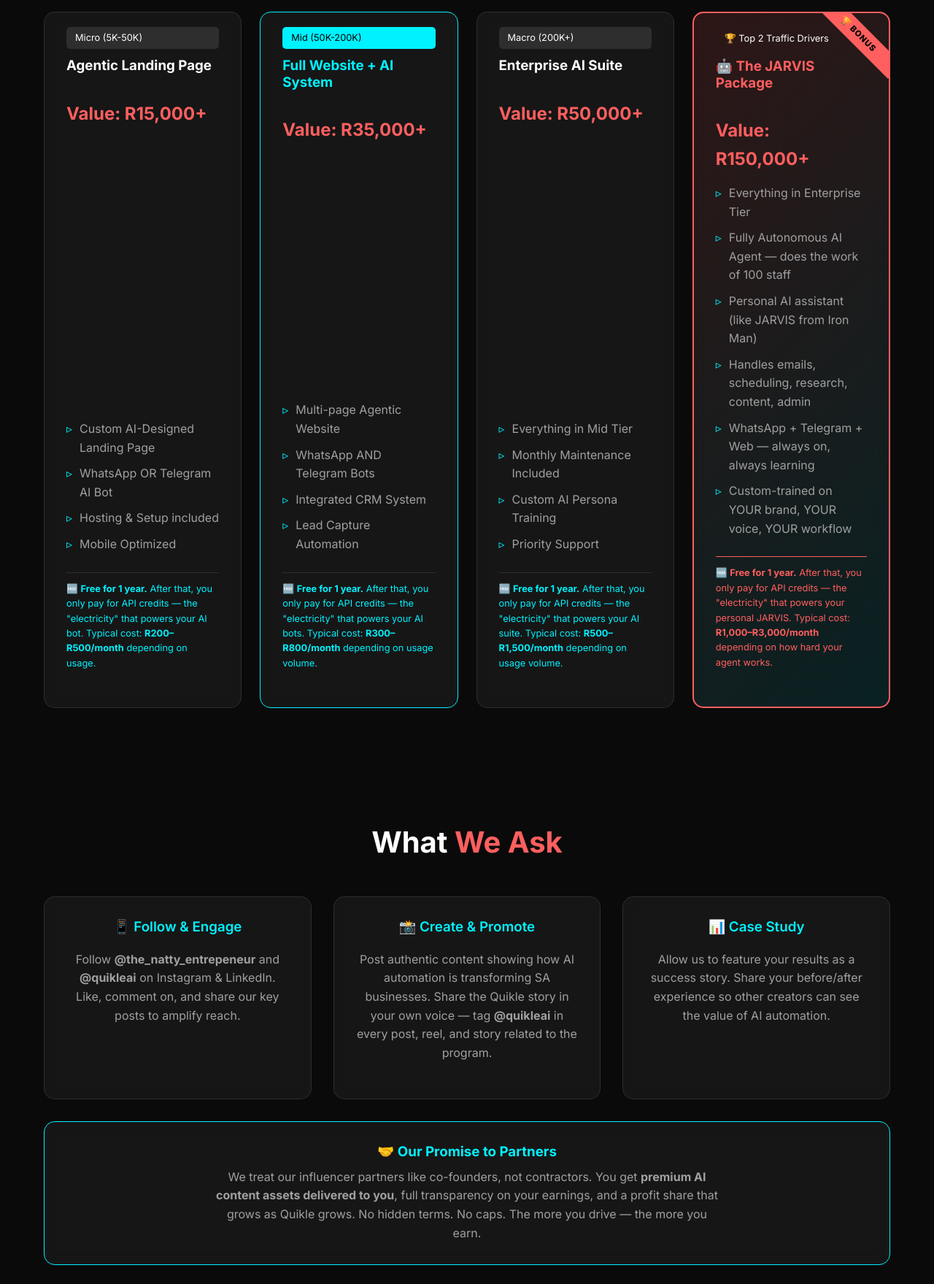
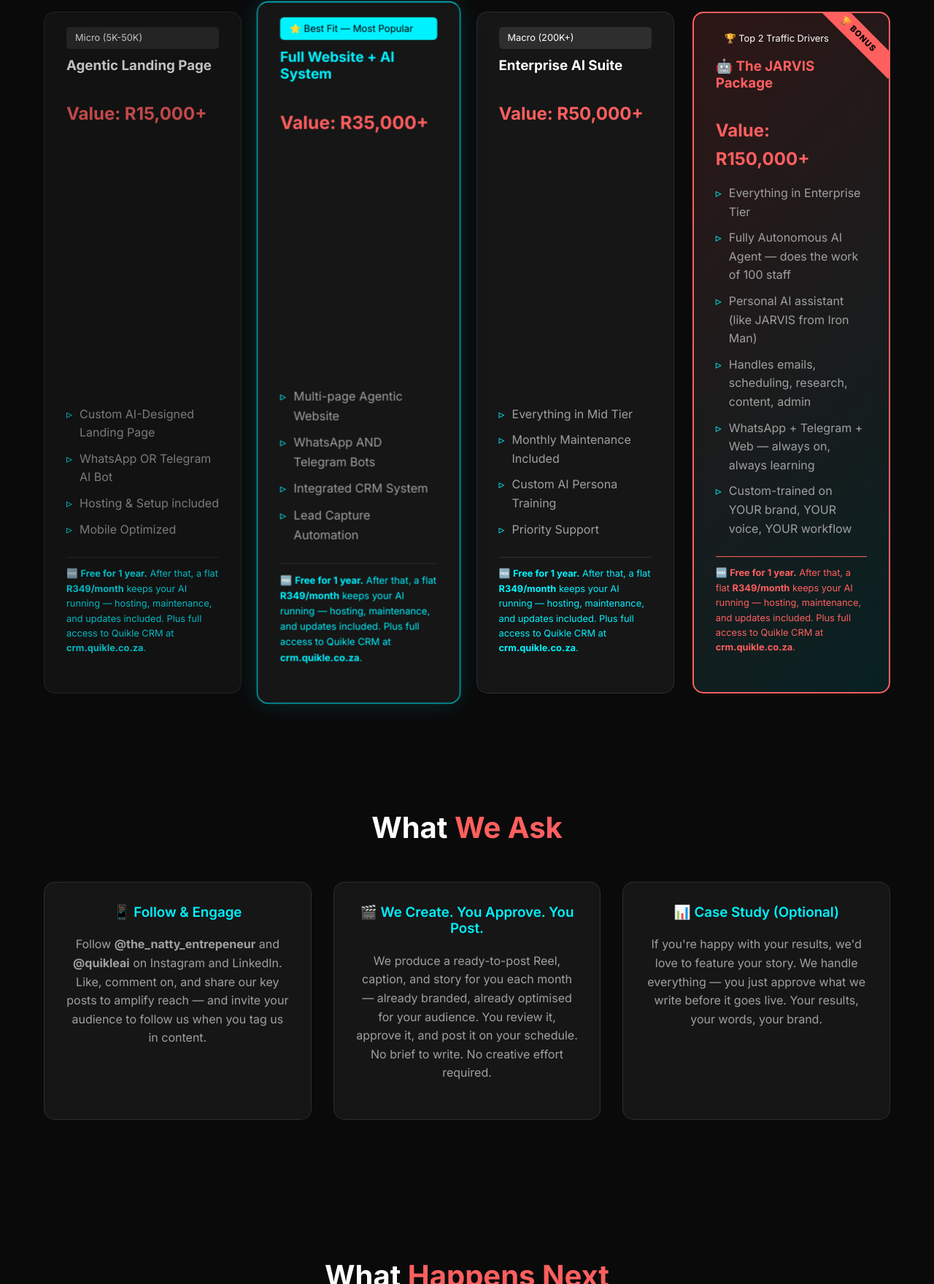
Before and after one commit to lance-blip/quikle-partners, a plain HTML site: page index.html in a window 1280 px wide. Shown: the part 1041-2800 px from the top of the page at 73% size. Drawn offline with Linux system fonts and the light colour scheme.

Commit message:
SB7 full rewrite: R349 flat rate + CRM, What Happens Next section, We Create You Post, MID tier dominant, social proof line

```diff
--- a/index.html
+++ b/index.html
@@ -349,6 +349,7 @@
             <div class="tagline">We're selecting 10 South African Creators</div>
             <h1>You built the audience. Now let AI build your business.</h1>
             <p style="font-size: 1.2rem; margin: 30px 0;">10 SA creators get a free AI-powered website and chatbot — built, hosted, and running in 7 days.</p>
+            <p style="font-size: 0.9rem; color: var(--primary); margin-bottom: 20px; font-style: italic;">Already trusted by SA creators and founders building smarter.</p>
             <a href="#apply" class="btn">Claim Your Free AI Website →</a>
         </div>
     </section>
@@ -359,7 +360,7 @@
             <p style="font-size: 1.15rem; font-weight: 700; text-align: center; color: #FFFFFF; margin-bottom: 40px; margin-top: -20px;">Most creators are leaving R15K–R50K on the table every month because their online presence doesn't sell while they sleep. This fixes that.</p>
             <h2>What <span>You Get</span></h2>
             <div class="grid-4">
-                <div class="glass-card tier-card">
+                <div class="glass-card tier-card" style="opacity: 0.75;">
                     <div class="tier-badge">Micro (5K-50K)</div>
                     <h3>Agentic Landing Page</h3>
                     <div class="tier-price">Value: R15,000+</div>
@@ -369,10 +370,10 @@
                         <li>Hosting & Setup included</li>
                         <li>Mobile Optimized</li>
                     </ul>
-                    <p style="font-size: 0.8rem; color: var(--primary); margin-top: 15px; border-top: 1px solid var(--glass-border); padding-top: 12px;">🆓 <strong>Free for 1 year.</strong> After that, you only pay for API credits — the "electricity" that powers your AI bot. Typical cost: <strong>R200–R500/month</strong> depending on usage.</p>
+                    <p style="font-size: 0.8rem; color: var(--primary); margin-top: 15px; border-top: 1px solid var(--glass-border); padding-top: 12px;">🆓 <strong>Free for 1 year.</strong> After that, a flat <strong>R349/month</strong> keeps your AI running — hosting, maintenance, and updates included. Plus full access to Quikle CRM at <strong>crm.quikle.co.za</strong>.</p>
                 </div>
-                <div class="glass-card tier-card" style="border-color: var(--primary);">
-                    <div class="tier-badge" style="background: var(--primary); color: #000;">Mid (50K-200K)</div>
+                <div class="glass-card tier-card" style="border-color: var(--primary); transform: scale(1.03); box-shadow: 0 0 30px rgba(0,242,255,0.15);">
+                    <div class="tier-badge" style="background: var(--primary); color: #000;">⭐ Best Fit — Most Popular</div>
                     <h3 style="color: var(--primary);">Full Website + AI System</h3>
                     <div class="tier-price">Value: R35,000+</div>
                     <ul class="tier-features">
@@ -381,7 +382,7 @@
                         <li>Integrated CRM System</li>
                         <li>Lead Capture Automation</li>
                     </ul>
-                    <p style="font-size: 0.8rem; color: var(--primary); margin-top: 15px; border-top: 1px solid var(--glass-border); padding-top: 12px;">🆓 <strong>Free for 1 year.</strong> After that, you only pay for API credits — the "electricity" that powers your AI bots. Typical cost: <strong>R300–R800/month</strong> depending on usage volume.</p>
+                    <p style="font-size: 0.8rem; color: var(--primary); margin-top: 15px; border-top: 1px solid var(--glass-border); padding-top: 12px;">🆓 <strong>Free for 1 year.</strong> After that, a flat <strong>R349/month</strong> keeps your AI running — hosting, maintenance, and updates included. Plus full access to Quikle CRM at <strong>crm.quikle.co.za</strong>.</p>
                 </div>
                 <div class="glass-card tier-card">
                     <div class="tier-badge">Macro (200K+)</div>
@@ -393,7 +394,7 @@
                         <li>Custom AI Persona Training</li>
                         <li>Priority Support</li>
                     </ul>
-                    <p style="font-size: 0.8rem; color: var(--primary); margin-top: 15px; border-top: 1px solid var(--glass-border); padding-top: 12px;">🆓 <strong>Free for 1 year.</strong> After that, you only pay for API credits — the "electricity" that powers your AI suite. Typical cost: <strong>R500–R1,500/month</strong> depending on usage volume.</p>
+                    <p style="font-size: 0.8rem; color: var(--primary); margin-top: 15px; border-top: 1px solid var(--glass-border); padding-top: 12px;">🆓 <strong>Free for 1 year.</strong> After that, a flat <strong>R349/month</strong> keeps your AI running — hosting, maintenance, and updates included. Plus full access to Quikle CRM at <strong>crm.quikle.co.za</strong>.</p>
                 </div>
                 <div class="glass-card tier-card bonus-card">
                     <div class="tier-badge" style="background: transparent;">🏆 Top 2 Traffic Drivers</div>
@@ -407,7 +408,7 @@
                         <li>WhatsApp + Telegram + Web — always on, always learning</li>
                         <li>Custom-trained on YOUR brand, YOUR voice, YOUR workflow</li>
                     </ul>
-                    <p style="font-size: 0.8rem; color: var(--secondary); margin-top: 15px; border-top: 1px solid var(--secondary); padding-top: 12px;">🆓 <strong>Free for 1 year.</strong> After that, you only pay for API credits — the "electricity" that powers your personal JARVIS. Typical cost: <strong>R1,000–R3,000/month</strong> depending on how hard your agent works.</p>
+                    <p style="font-size: 0.8rem; color: var(--secondary); margin-top: 15px; border-top: 1px solid var(--secondary); padding-top: 12px;">🆓 <strong>Free for 1 year.</strong> After that, a flat <strong>R349/month</strong> keeps your AI running — hosting, maintenance, and updates included. Plus full access to Quikle CRM at <strong>crm.quikle.co.za</strong>.</p>
                 </div>
             </div>
         </div>
@@ -420,20 +421,40 @@
             <div class="grid-3" style="margin-bottom: 30px;">
                 <div class="glass-card" style="text-align: center;">
                     <h3 class="highlight">📱 Follow & Engage</h3>
-                    <p>Follow <strong>@the_natty_entrepeneur</strong> and <strong>@quikleai</strong> on Instagram & LinkedIn. Like, comment on, and share our key posts to amplify reach.</p>
+                    <p>Follow <strong>@the_natty_entrepeneur</strong> and <strong>@quikleai</strong> on Instagram and LinkedIn. Like, comment on, and share our key posts to amplify reach — and invite your audience to follow us when you tag us in content.</p>
                 </div>
                 <div class="glass-card" style="text-align: center;">
-                    <h3 class="highlight">📸 Create & Promote</h3>
-                    <p>Post authentic content showing how AI automation is transforming SA businesses. Share the Quikle story in your own voice — tag <strong>@quikleai</strong> in every post, reel, and story related to the program.</p>
+                    <h3 class="highlight">🎬 We Create. You Approve. You Post.</h3>
+                    <p>We produce a ready-to-post Reel, caption, and story for you each month — already branded, already optimised for your audience. You review it, approve it, and post it on your schedule. No brief to write. No creative effort required.</p>
                 </div>
                 <div class="glass-card" style="text-align: center;">
-                    <h3 class="highlight">📊 Case Study</h3>
-                    <p>Allow us to feature your results as a success story. Share your before/after experience so other creators can see the value of AI automation.</p>
+                    <h3 class="highlight">📊 Case Study (Optional)</h3>
+                    <p>If you're happy with your results, we'd love to feature your story. We handle everything — you just approve what we write before it goes live. Your results, your words, your brand.</p>
                 </div>
             </div>
-            <div class="glass-card" style="text-align: center; border-color: var(--primary);">
-                <h3 style="color: var(--primary); margin-bottom: 10px;">🤝 Our Promise to Partners</h3>
-                <p style="max-width: 700px; margin: 0 auto;">We treat our influencer partners like co-founders, not contractors. You get <strong>premium AI content assets delivered to you</strong>, full transparency on your earnings, and a profit share that grows as Quikle grows. No hidden terms. No caps. The more you drive — the more you earn.</p>
+        </div>
+    </section>
+
+    <!-- What Happens Next -->
+    <section id="next">
+        <div class="container fade-in-section">
+            <h2>What <span>Happens Next</span></h2>
+            <div class="grid-3">
+                <div class="glass-card" style="text-align: center;">
+                    <h3 class="highlight">Step 1</h3>
+                    <p>We review your application within 24 hours.</p>
+                </div>
+                <div class="glass-card" style="text-align: center;">
+                    <h3 class="highlight">Step 2</h3>
+                    <p>Quick 15-minute call to confirm fit and get started.</p>
+                </div>
+                <div class="glass-card" style="text-align: center;">
+                    <h3 class="highlight">Step 3</h3>
+                    <p>We build your AI website or chatbot — live within 7 days.</p>
+                </div>
+            </div>
+            <div style="text-align: center; margin-top: 30px;">
+                <p style="max-width: 600px; margin: 0 auto; color: var(--text-muted);">We send your first ready-to-post content piece — you approve and post. We track results together and optimise as we go. Simple, structured, and built around your schedule.</p>
             </div>
         </div>
     </section>
```
